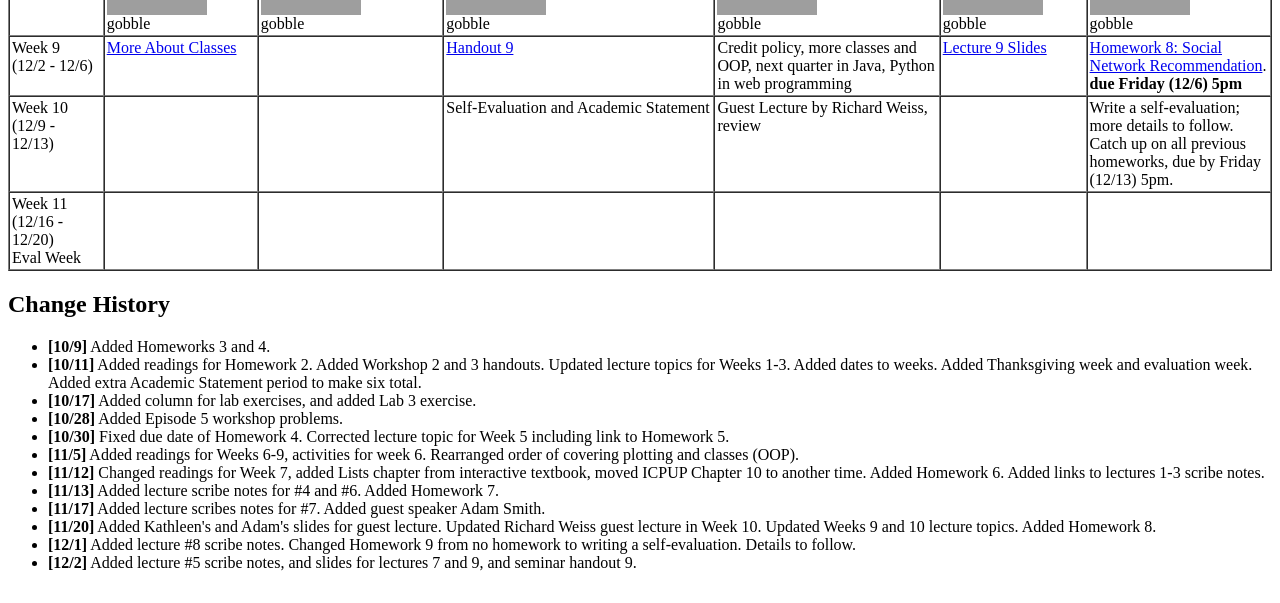
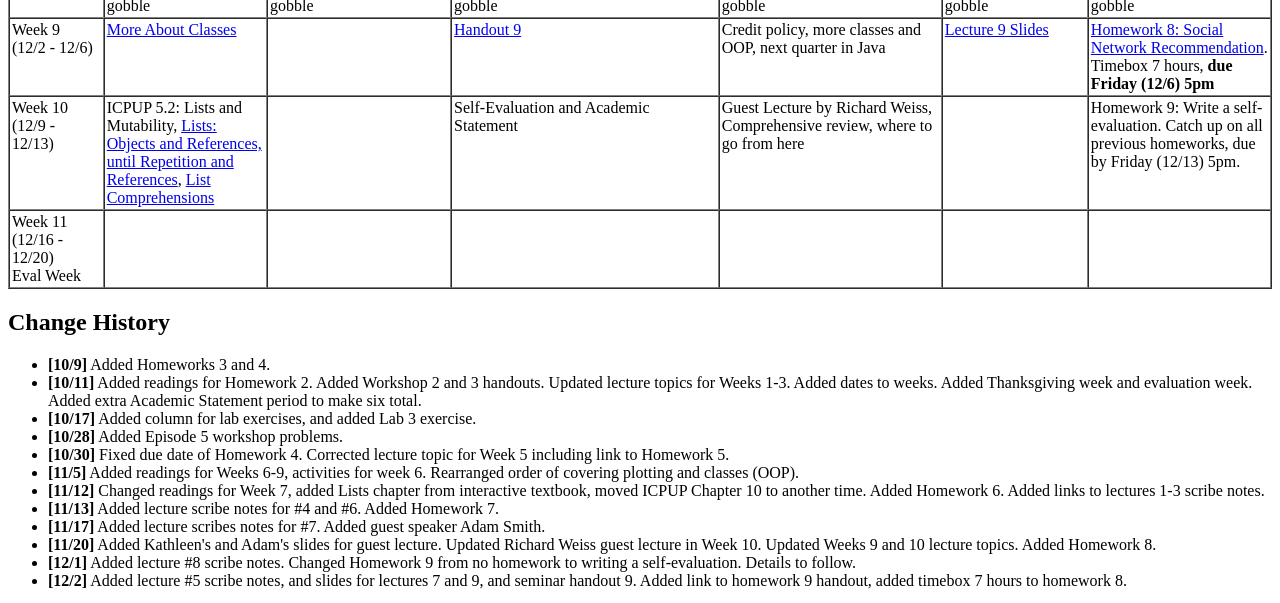
Before and after one commit to Stubbycat85/csf-2, a plain HTML site: page web/prog1-calendar.html in a window 1280 px wide. Shown: the part 1345-1948 px from the top of the page. Drawn offline with Linux system fonts and the light colour scheme; grey boxes are pictures that could not be loaded.

Commit message:
Added hw9 handout and hw8 timebox.

```diff
--- a/web/prog1-calendar.html
+++ b/web/prog1-calendar.html
@@ -139,29 +139,29 @@ ICPUP Section 6.2.1 (Learning to Debug)</td>
 <td valign="top"><a href="http://interactivepython.org/runestone/static/csf13f/Classes/fractions.html">More About Classes</a><br></td>
 <td valign="top"><br></td>
 <td valign="top"><a href="../seminar/seminar9.pdf">Handout 9</a><br/></td>
-<td valign="top">Credit policy, more classes and OOP, next quarter in Java, Python in web programming<br></td>
+<td valign="top">Credit policy, more classes and OOP, next quarter in Java<br></td>
 <td valign="top"><a href="../scribes/lecture9.pdf">Lecture 9 Slides</a><br/></td>
 <td valign="top"><a href="hw8-social.html">Homework 8: Social Network Recommendation</a>.
-<b>due Friday (12/6) 5pm<br/></td>
+Timebox 7 hours, <b>due Friday (12/6) 5pm<br/></td>
 </tr>
 <tr>
 <td valign="top">Week 10<br/>(12/9 - 12/13)</td>
-<td valign="top"><br></td>
+<td valign="top">ICPUP 5.2: Lists and Mutability, <a href="http://interactivepython.org/runestone/static/csf13f/Lists/lists.html#objects-and-references">Lists: Objects and References, until Repetition and References</a>, <a href="http://interactivepython.org/runestone/static/csf13f/Lists/lists.html#list-comprehensions">List Comprehensions</a><br/></td>
 <td valign="top"><br></td>
 <td valign="top">Self-Evaluation and Academic Statement<br></td>
-<td valign="top">Guest Lecture by Richard Weiss, review</td>
+<td valign="top">Guest Lecture by Richard Weiss, Comprehensive review, where to go from here</td>
 <td valign="top"><br></td>
-<td valign="top">Write a self-evaluation; more details to follow.
+<td valign="top"<a href="hw9-self-eval.pdf">Homework 9: Write a self-evaluation</a>.
 Catch up on all previous homeworks, due by Friday (12/13) 5pm.<br></td>
 </tr>
 <tr>
 <td valign="top">Week 11<br/>(12/16 - 12/20)<br/>Eval Week</td>
 <td valign="top"><br/></td>
-<td valign="top"><br></td>
-<td valign="top"><br></td>
+<td valign="top"><br/></td>
+<td valign="top"><br/></td>
 <td valign="top"></td>
-<td valign="top"><br></td>
-<td valign="top"><br></td>
+<td valign="top"><br/></td>
+<td valign="top"><br/></td>
 </tr>
 </tbody>
 </table>
@@ -183,7 +183,8 @@ covering plotting and classes (OOP).</li>
 Updated Weeks 9 and 10 lecture topics. Added Homework 8.
 </li>
 <li><b>[12/1]</b> Added lecture #8 scribe notes. Changed Homework 9 from no homework to writing a self-evaluation. Details to follow.</li>
-<li><b>[12/2]</b> Added lecture #5 scribe notes, and slides for lectures 7 and 9, and seminar handout 9.
+<li><b>[12/2]</b> Added lecture #5 scribe notes, and slides for lectures 7 and 9, and seminar handout 9. Added link to
+homework 9 handout, added timebox 7 hours to homework 8.</li>
 </ul>
 
 </body>
```
